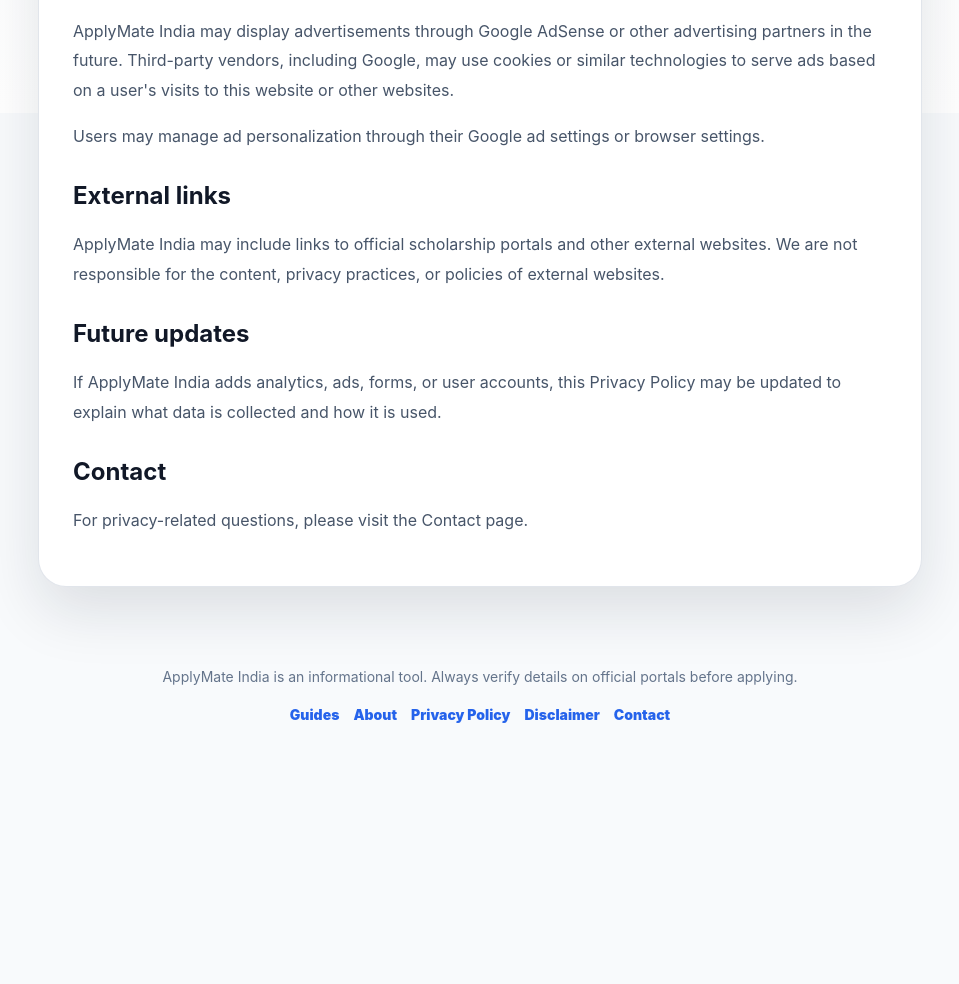
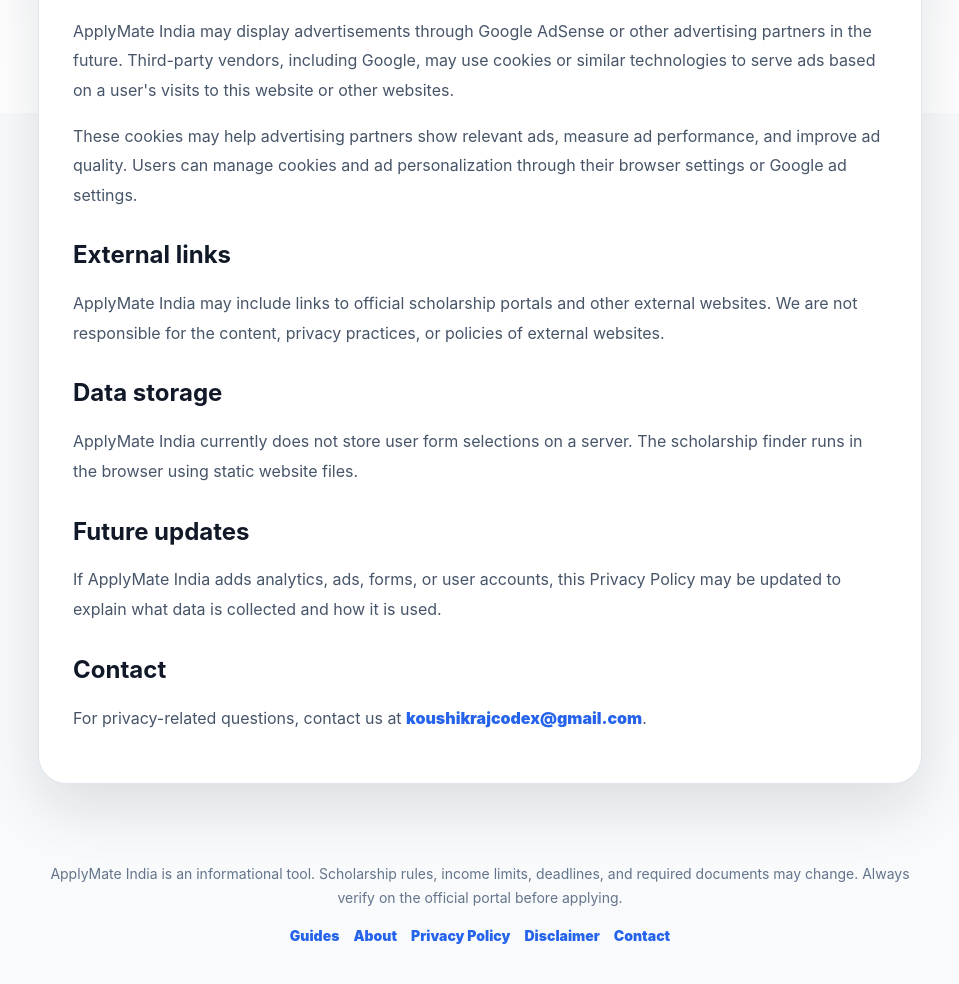
Before and after one commit to koushikrajcodex-boop/applymate-india, a plain HTML site: page privacy.html in a window 1280 px wide. Shown: the part 687-1671 px from the top of the page, without its empty margins (160-1119 px from the left). Before the commit the page ends 1449 px from the top, so only its background shows below. Drawn offline with Linux system fonts and the light colour scheme.

Commit message:
Add files via upload

```diff
--- a/privacy.html
+++ b/privacy.html
@@ -62,13 +62,20 @@
       </p>
 
       <p>
-        Users may manage ad personalization through their Google ad settings or browser settings.
+        These cookies may help advertising partners show relevant ads, measure ad performance, and improve ad quality.
+        Users can manage cookies and ad personalization through their browser settings or Google ad settings.
       </p>
 
       <h2>External links</h2>
       <p>
         ApplyMate India may include links to official scholarship portals and other external websites.
         We are not responsible for the content, privacy practices, or policies of external websites.
+      </p>
+
+      <h2>Data storage</h2>
+      <p>
+        ApplyMate India currently does not store user form selections on a server. The scholarship finder runs in the browser
+        using static website files.
       </p>
 
       <h2>Future updates</h2>
@@ -79,14 +86,16 @@
 
       <h2>Contact</h2>
       <p>
-        For privacy-related questions, please visit the Contact page.
+        For privacy-related questions, contact us at
+        <a href="mailto:koushikrajcodex@gmail.com">koushikrajcodex@gmail.com</a>.
       </p>
     </section>
   </main>
 
   <footer>
     <p>
-      ApplyMate India is an informational tool. Always verify details on official portals before applying.
+      ApplyMate India is an informational tool. Scholarship rules, income limits, deadlines, and required documents may change.
+      Always verify on the official portal before applying.
     </p>
 
     <div class="footer-links">
```
Also changed, not shown: contact.html (+10 -1 lines).
